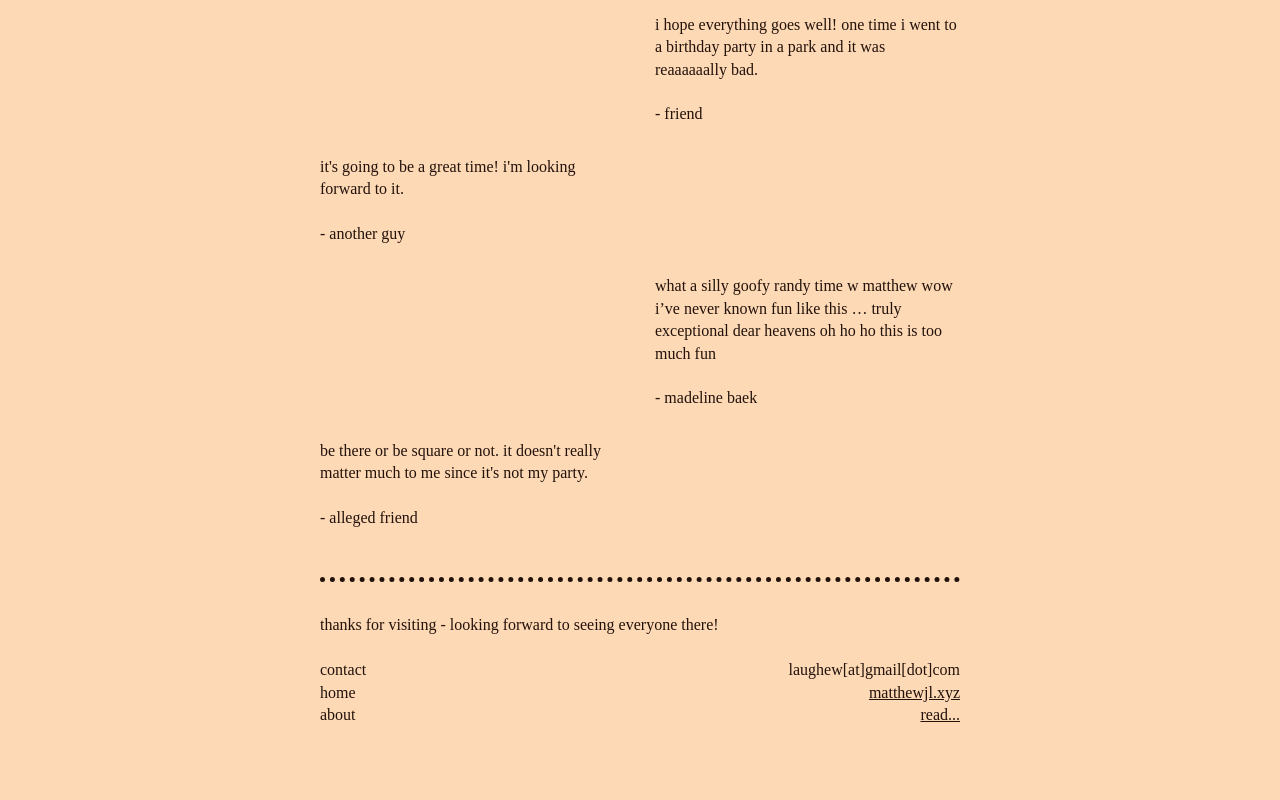
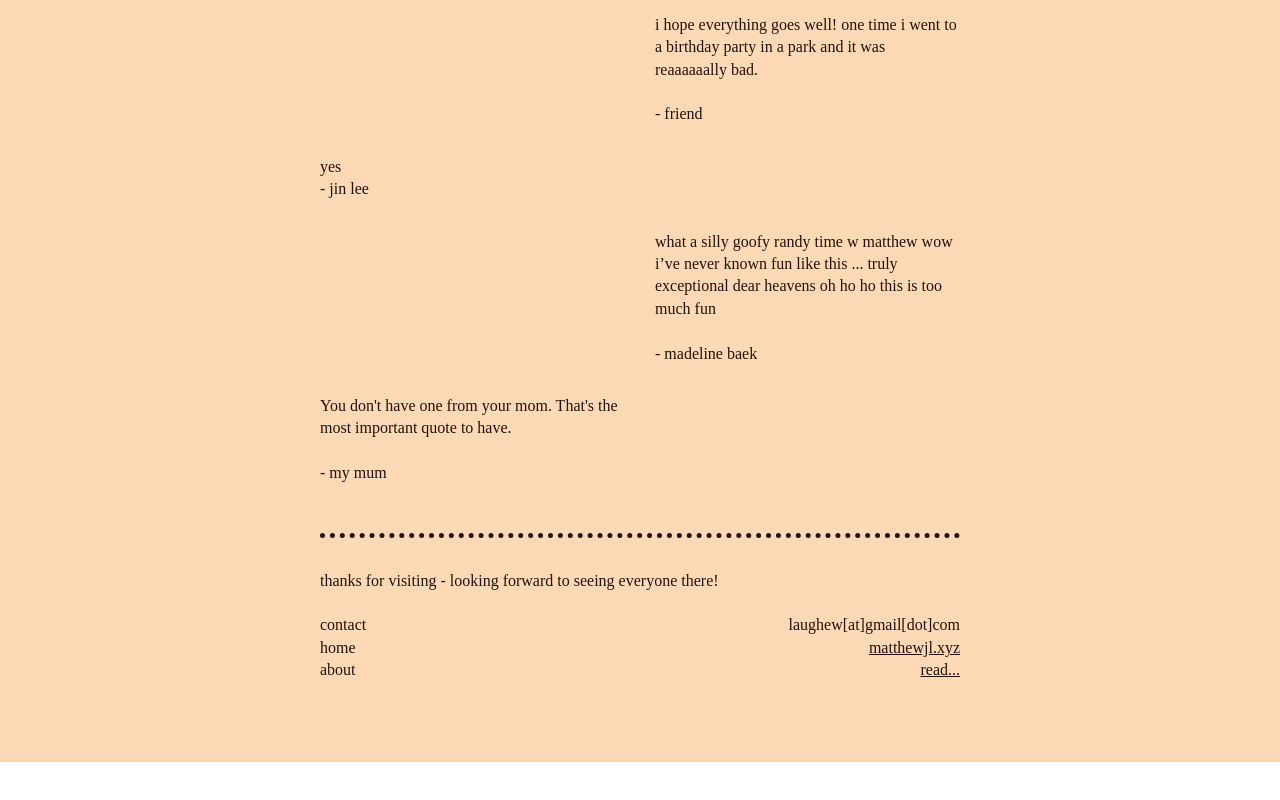
Before and after one commit to matthewlee01/bday2023, a SvelteKit app: page / in a window 1280 px wide. Shown: the part 3398-4198 px from the top of the page. After the commit the page ends 4160 px from the top, so only its background shows below. Built offline with nearby package versions, Linux system fonts and the light colour scheme; a web font is replaced by a local one.

Commit message:
even more quotes

```diff
--- a/src/routes/+page.svelte
+++ b/src/routes/+page.svelte
@@ -124,21 +124,21 @@
 				- friend
 			</div>
 			<div style:grid-row="2" style:grid-column="1">
-				it's going to be a great time! i'm looking forward to it.<br />
+				yes
 				<br />
-				- another guy
+				- jin lee
 			</div>
 			<div style:grid-row="3" style:grid-column="2">
-				what a silly goofy randy time w matthew wow i’ve never known fun like this … truly
+				what a silly goofy randy time w matthew wow i’ve never known fun like this ... truly
 				exceptional dear heavens oh ho ho this is too much fun<br />
 				<br />
 				- madeline baek
 			</div>
 			<div style:grid-row="4" style:grid-column="1">
-				be there or be square or not. it doesn't really matter much to me since it's not my party.<br
+				You don't have one from your mom. That's the most important quote to have.<br
 				/>
 				<br />
-				- alleged friend
+				- my mum
 			</div>
 		</div>
 	</div>
```
